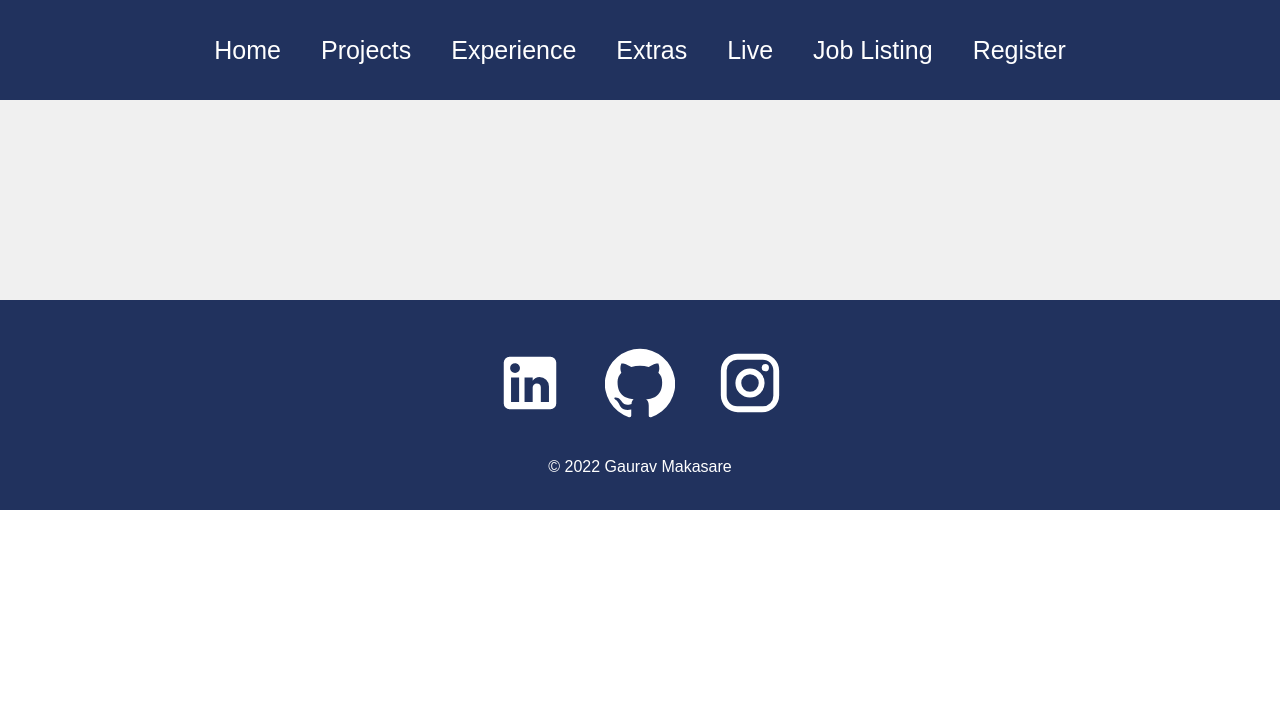
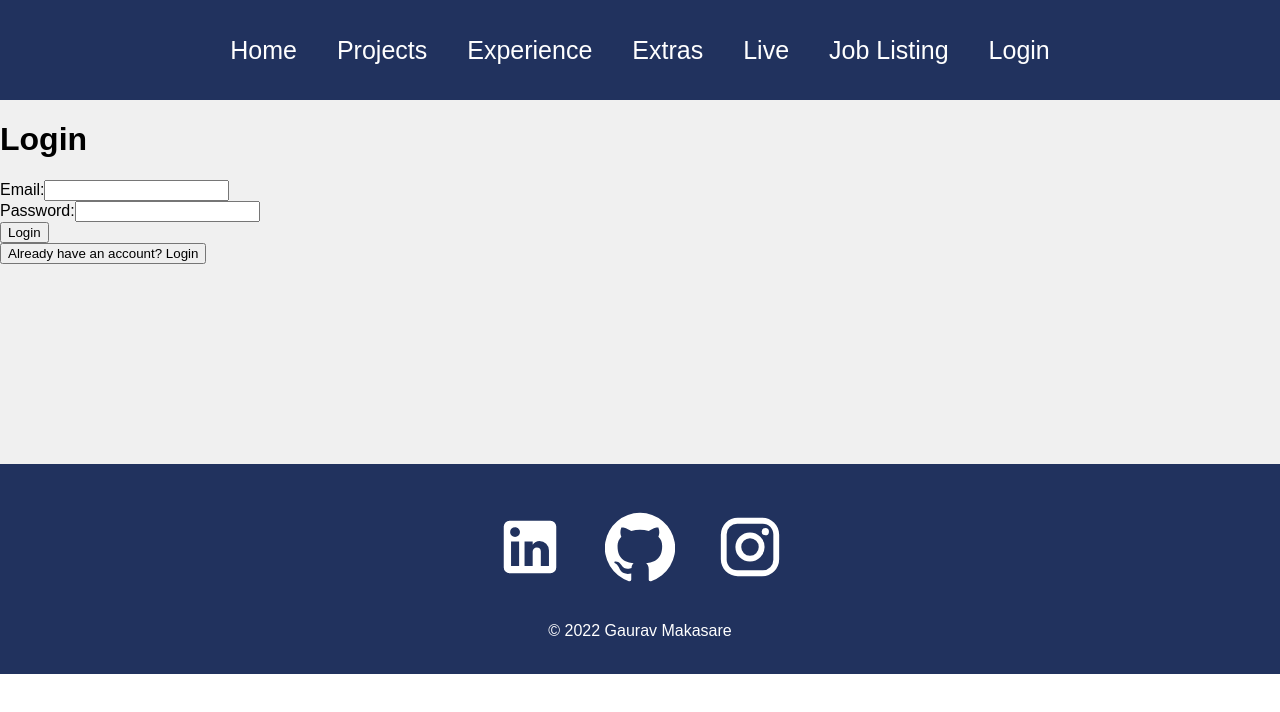
Before and after one commit to gods-righteous-man/gods-righteous-man.github.io, a React (Create React App) app: page /login in a window 1280 px wide. Shown: the top 712 px of the page. Built offline with nearby package versions, Linux system fonts and the light colour scheme; the HTML template or start-up script is replaced by a standard one.

Commit message:
api changes

```diff
--- a/src/App.js
+++ b/src/App.js
@@ -25,7 +25,7 @@ function App() {
           <Route path = "/project/:id" element = {<ProjectDisplay />} />
           <Route path="/liveProject" element = {<LiveProject />}/>
           <Route path="/jobListing" element = {<JobListings />}/>
-          <Route path="/register" element = {<AdminRegister />}></Route>
+          <Route path="/login" element = {<AdminRegister />}></Route>
           <Route path="/post-job" element={<AddJobPost/>}></Route>
 
           </Routes>
--- a/src/component/AddJobPost.js
+++ b/src/component/AddJobPost.js
@@ -14,7 +14,7 @@ function AddJobPost() {
     const token = localStorage.getItem('token');
 
     try {
-      const response = await fetch('https://express-files-roan.vercel.app/api/addJobs', {
+      const response = await fetch('https://testrepoforexpress.vercel.app/api/addJobs', {
         method: 'POST',
         headers: {
           'Content-Type': 'application/json',
--- a/src/component/AdminRegister.js
+++ b/src/component/AdminRegister.js
@@ -11,7 +11,9 @@ function AdminRegister() {
 
   const handleSubmit = async (event) => {
     event.preventDefault();
-    const url = 'https://express-files-roan.vercel.app/api/login';
+    const url = false
+      ? 'http://localhost:8080/api/register'
+      : 'https://testrepoforexpress.vercel.app/api/login';
 
     try {
       const response = await fetch(url, {
--- a/src/component/JobListings.js
+++ b/src/component/JobListings.js
@@ -8,7 +8,7 @@ function JobListings() {
     useEffect(() => {
         const fetchJobs = async () => {
             try {
-                const response = await fetch('https://express-files-roan.vercel.app/api/jobs');
+                const response = await fetch('https://testrepoforexpress.vercel.app/api/jobs');
                 if (!response.ok) {
                     throw new Error('Network response was not ok');
                 }
--- a/src/component/Navbar.js
+++ b/src/component/Navbar.js
@@ -27,7 +27,7 @@ function Navbar() {
             <Link to="/extras">Extras</Link>
             <Link to="/liveProject">Live</Link>
             <Link to="/jobListing">Job Listing</Link>
-            <Link to= "/register">Register</Link>
+            <Link to= "/login">Login</Link>
         </div>
     </div>
   )
```
